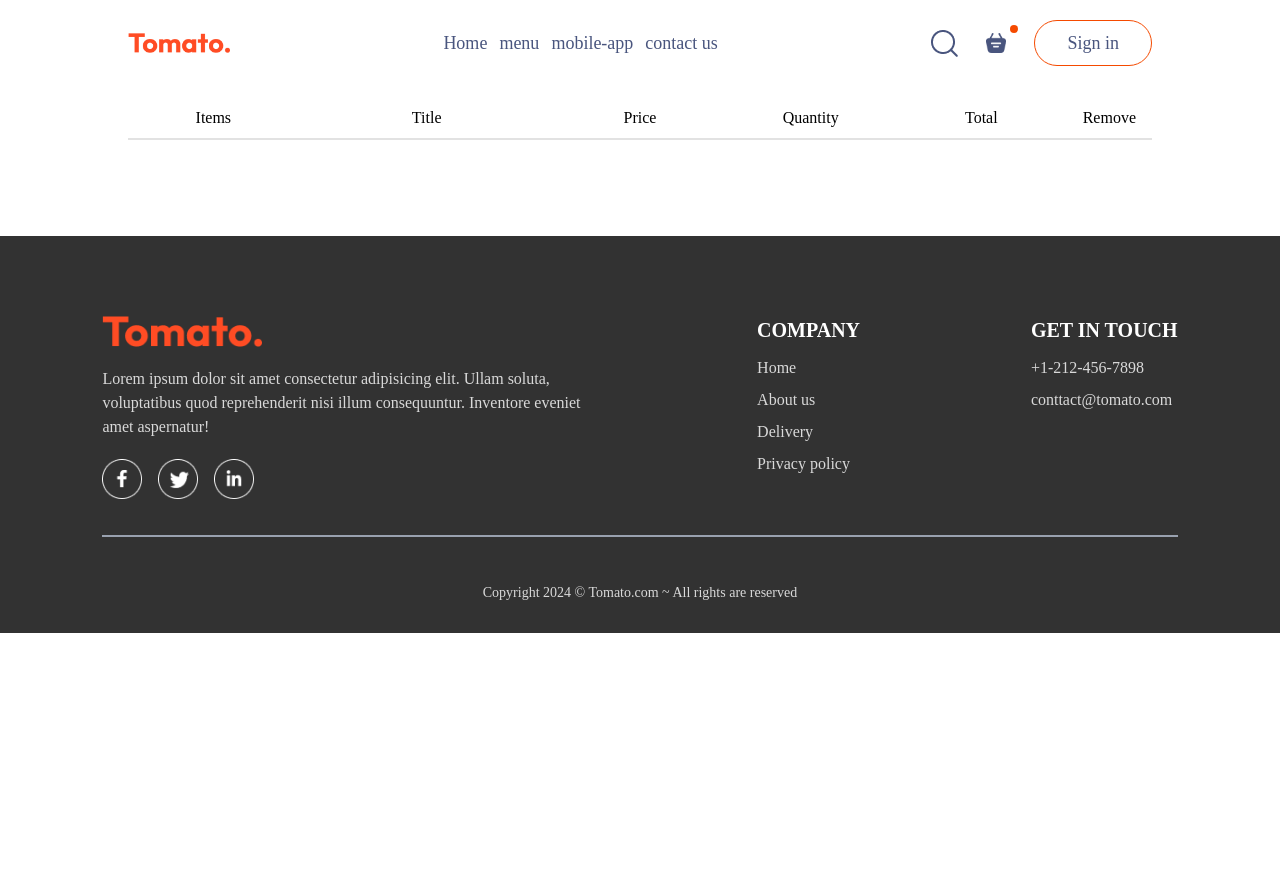
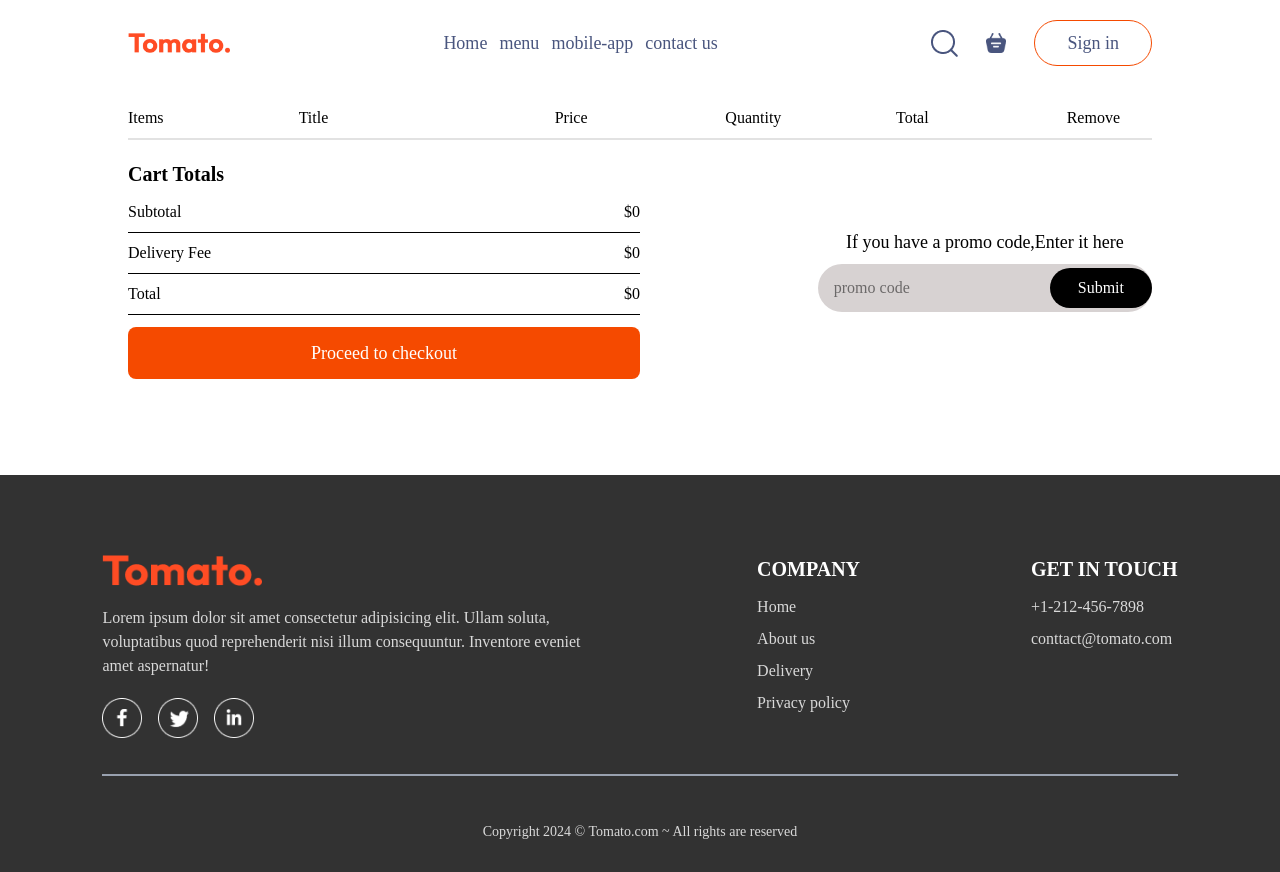
Before and after one commit to Abhishek-Pundir-001/Zomato_clone_frontend, a React (Vite) app: page /cart in a window 1280 px wide. Before the commit the page ends 800 px from the top, so only its background shows below. Built offline with nearby package versions, Linux system fonts and the light colour scheme.

Commit message:
add cart total functionality

```diff
--- a/src/Components/FoodItem/FoodItem.jsx
+++ b/src/Components/FoodItem/FoodItem.jsx
@@ -1,9 +1,8 @@
-import { useContext, useState } from "react"
+import { useContext } from "react"
 import { assets } from "../../../assets/frontend_assets/assets"
 import { StoreContext } from "../../Context/StoreContext"
 
-function FoodItem({ id, name, price, description, image }) {
-    const [itemCount, setItemCount] = useState(0)
+function FoodItem({ id, name, price, description, image })  {
     const { cartItems, addToCart, removeFromCart } = useContext(StoreContext)
     return (
         <div className="relative flex flex-col gap-1 items-center rounded-lg">
--- a/src/Components/Navbar/Navbar.jsx
+++ b/src/Components/Navbar/Navbar.jsx
@@ -1,15 +1,17 @@
-import { useState } from "react"
+import { useContext, useState } from "react"
 import { assets } from "../../../assets/frontend_assets/assets"
-import {Link} from 'react-router-dom'
+import { Link } from 'react-router-dom'
+import { StoreContext } from "../../Context/StoreContext";
 
-function Navbar({setCurrState}) {
+function Navbar({ setCurrState }) {
 
     const [menu, setMenu] = useState("Home");
+    const { getCartTotal } = useContext(StoreContext)
 
 
     return (
         <div className="navbar py-5 flex justify-between items-center">
-            <img className="h-5" src={assets.logo} />
+            <Link to='/'><img className="h-5" src={assets.logo} /></Link>
             <ul className="md:flex gap-3 list-none text-[#49557e] text-lg hidden">
                 <Link to='/' onClick={() => setMenu('Home')} className={`${menu === "Home" ? `underline` : ''} cursor-pointer`}>Home</Link>
                 <a href="#explore-menu" onClick={() => setMenu('menu')} className={`${menu === "menu" ? `underline` : ''} cursor-pointer`}>menu</a>
@@ -19,10 +21,10 @@ function Navbar({setCurrState}) {
             <div className="nav-right flex items-center gap-4 md:gap-7">
                 <img src={assets.search_icon} />
                 <div className="relative">
-                   <Link to='/cart'><img className="w-5" src={assets.basket_icon} /></Link>
-                    <div className="dot h-2 w-2 bg-orange-600 rounded-lg absolute top-[-8px] left-6"></div>
+                    <Link to='/cart'><img className="w-5" src={assets.basket_icon} /></Link>
+                    {getCartTotal() > 0 ?  <div className="dot h-2 w-2 bg-orange-600 rounded-lg absolute top-[-8px] left-6"></div>:<></>}
                 </div>
-                <button onClick={()=>setCurrState(true)} className="px-4 py-1.5 md:px-8 md:py-2 text-lg text-[#49557e] rounded-[50px] cursor-pointer border border-orange-600 hover:bg-[#fff4f2] transition-all ease-in-out">Sign&nbsp;in</button>
+                <button onClick={() => setCurrState(true)} className="px-4 py-1.5 md:px-8 md:py-2 text-lg text-[#49557e] rounded-[50px] cursor-pointer border border-orange-600 hover:bg-[#fff4f2] transition-all ease-in-out">Sign&nbsp;in</button>
             </div>
         </div>
     )
--- a/src/Context/StoreContext.jsx
+++ b/src/Context/StoreContext.jsx
@@ -1,29 +1,42 @@
-import { createContext, useEffect, useState} from "react";
+import { createContext, use, useEffect, useState } from "react";
 import { food_list } from "../../assets/frontend_assets/assets";
 
 export const StoreContext = createContext(null);
 
-const StoreContextProvider = (props)=>{
-const [cartItems,setCartItems] = useState({});
+const StoreContextProvider = (props) => {
+    const [cartItems, setCartItems] = useState({});
 
-const addToCart = (itemId)=>{
+    const addToCart = (itemId) => {
 
-    if(!cartItems[itemId]){
-        console.log(itemId)
-        setCartItems((prev)=>({...prev,[itemId]:1}))
+        if (!cartItems[itemId]) {
+            // console.log(itemId)
+            setCartItems((prev) => ({ ...prev, [itemId]: 1 }))
         }
-    else{
-        setCartItems((prev)=>({...prev,[itemId]:prev[itemId]+1}))
+        else {
+            setCartItems((prev) => ({ ...prev, [itemId]: prev[itemId] + 1 }))
         }
     }
 
-const removeFromCart = (itemId)=>{
-setCartItems((prev)=> ({...prev,[itemId]:prev[itemId]-1}))
+    const removeFromCart = (itemId) => {
+        setCartItems((prev) => ({ ...prev, [itemId]: prev[itemId] - 1 }))
     }
 
-useEffect(()=>{
+    const getCartTotal = () => {
+        let total = 0
+        for (const item in cartItems) {
+            if (cartItems[item] > 0) {
+                let itemInfo = food_list.find((product) => product._id == item)
+                total += itemInfo.price * cartItems[item]
+            }
+
+        }
+        return total
+    }
+
+    useEffect(() => {
         console.log(cartItems)
-},[cartItems])
+    }, [cartItems])
+
 
     const contextValue = {
         food_list,
@@ -31,9 +44,10 @@ const contextValue = {
         setCartItems,
         addToCart,
         removeFromCart,
+        getCartTotal
     }
 
-return(
+    return (
         <StoreContext.Provider value={contextValue}>
             {props.children}
         </StoreContext.Provider>
--- a/src/Pages/Cart/Cart.jsx
+++ b/src/Pages/Cart/Cart.jsx
@@ -1,33 +1,34 @@
-import { useContext } from "react"
+import { useContext, useState } from "react"
 import { StoreContext } from "../../Context/StoreContext"
 
 function Cart() {
-    const { food_list, cartItems, removeFromCart } = useContext(StoreContext)
+    const { food_list, cartItems, removeFromCart,getCartTotal } = useContext(StoreContext)
+    const cartValue = getCartTotal()
     return (
         <div className="mt-5">
             <div >
                 <div className="grid grid-cols-[1fr_1.5fr_1fr_1fr_1fr_0.5fr] items-center my-2">
-                    <p className="text-center">Items</p>
-                    <p className="text-center">Title</p>
-                    <p className="text-center">Price</p>
-                    <p className="text-center">Quantity</p>
-                    <p className="text-center">Total</p>
-                    <p className="text-center">Remove</p>
+                    <p >Items</p>
+                    <p >Title</p>
+                    <p >Price</p>
+                    <p >Quantity</p>
+                    <p >Total</p>
+                    <p >Remove</p>
                 </div>
-                <hr className="h-0.5 border-none bg-[#e2e2e2]"/>
+                <hr className="h-0.5 border-none bg-[#e2e2e2]" />
                 {food_list.map((item, index) => {
                     if (cartItems[item._id] > 0) {
                         return (
                             <>
-                                <div className="grid my-3 grid-cols-[1fr_1.5fr_1fr_1fr_1fr_0.5fr] items-center">
-                                    <div className="flex justify-center"><img className="w-24 rounded-lg" src={item.image} /></div>
-                                    <p className="text-center">{item.name}</p>
-                                    <p className="text-center">${item.price}</p>
-                                    <p className="text-center">{cartItems[item._id]}</p>
-                                    <p className="text-center">${item.price * cartItems[item._id]}</p>
-                                    <p onClick={()=>removeFromCart(item._id)} className="text-center cursor-pointer">x</p>
+                                <div key={index} className="grid my-3 grid-cols-[1fr_1.5fr_1fr_1fr_1fr_0.5fr] items-center">
+                                    <div ><img className="w-14 md:w-24 rounded-lg" src={item.image} /></div>
+                                    <p >{item.name}</p>
+                                    <p >${item.price}</p>
+                                    <p >{cartItems[item._id]}</p>
+                                    <p >${item.price * cartItems[item._id]}</p>
+                                    <p onClick={() => removeFromCart(item._id)} className="text-center cursor-pointer">x</p>
                                 </div>
-                                <hr className="h-0.5 border-none bg-[#e2e2e2]"/>
+                                <hr className="h-0.5 border-none bg-[#e2e2e2]" />
                             </>
 
                         )
@@ -35,6 +36,41 @@ function Cart() {
                 })}
             </div>
 
+            <div className="cart-bottom mt-5 gap-5 flex flex-col-reverse justify-center md:flex-row md:justify-between md:items-center">
+                <div className="cart-total flex gap-3 flex-col w-full md:w-1/3 lg:w-1/2">
+                    <h2 className="text-xl font-semibold">Cart Totals</h2>
+                    <div className="flex flex-col gap-2">
+                        <div className="cart-total-details flex justify-between items-center">
+                            <p>Subtotal</p>
+                            <p>{'$'+cartValue}</p>
+                        </div>
+                        <hr />
+                        <div className="cart-total-details flex justify-between items-center">
+                            <p>Delivery Fee</p>
+                            <p>{cartValue > 0 ? `$`+2 :'$' + 0}</p>
+                        </div>
+                        <hr />
+                        <div className="cart-total-details flex justify-between items-center">
+                            <p>Total</p>
+                            <p>{cartValue >0 ? `$`+(cartValue+2) :`$` + 0 }</p>
+                        </div>
+                        <hr />
+                    </div>
+                    <button className="py-3 text-white text-lg bg-orange-600 hover:bg-orange-500 cursor-pointer rounded-lg">Proceed to checkout</button>
+                </div>
+
+                <div className="promocode text-center">
+                    <div>
+                        <p className="mb-2 text-lg font-medium">If you have a promo code,Enter it here</p>
+                        <div className="cart-promo-input py-1 bg-[#d7d2d2] rounded-4xl flex justify-between items-center">
+                            <input className="py-1.5 px-4 outline-none w-[70%] bg-transparent" type="text" placeholder="promo code" />
+                            <button className="rounded-4xl cursor-pointer
+                             bg-black px-7 py-2 text-white">Submit</button>
+                        </div>
+                    </div>
+                </div>
+            </div>
+
         </div>
     )
 }
```
Lines whose indentation alone changed are shown as unchanged.
